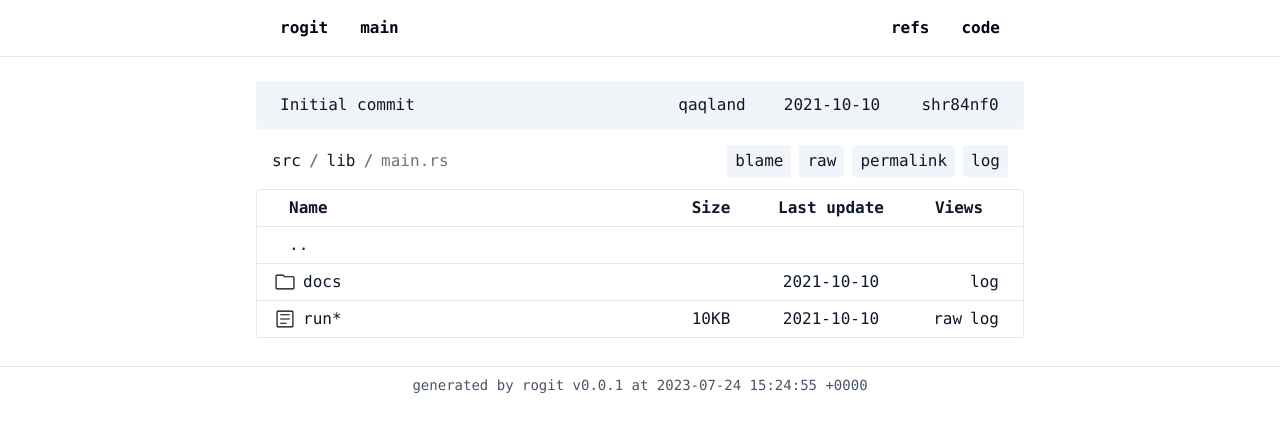
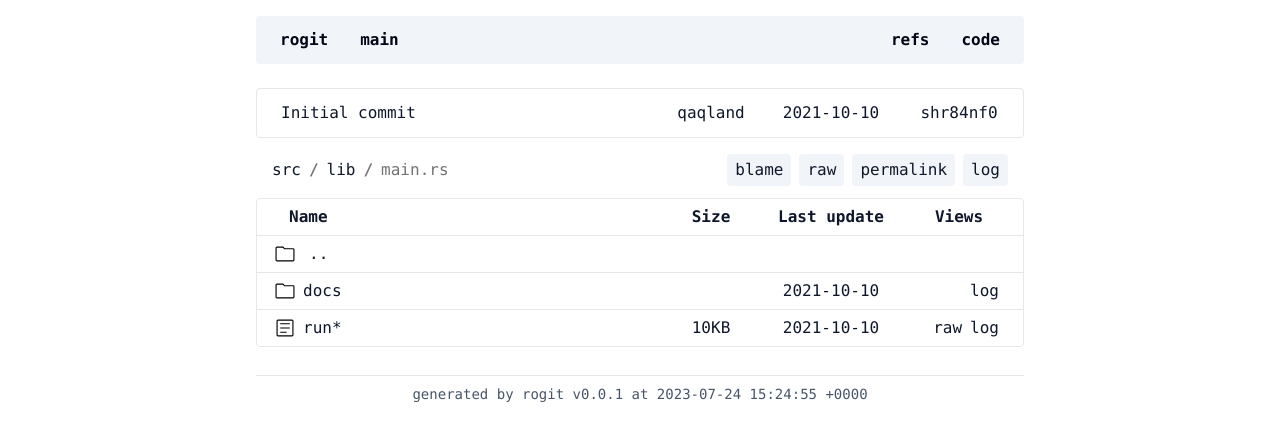
Before and after one commit to qaqland/rogit-page, a website: page index.html in a window 1280 px wide. Drawn offline with nearby package versions, Linux system fonts and the light colour scheme; files that its build step writes are made by us from their sources.

Commit message:
remove hr

```diff
--- a/index.html
+++ b/index.html
@@ -10,7 +10,7 @@
 <body>
 	<div class=" font-mono ">
 		<!-- 标题行 -->
-		<div class="flex justify-between text-slate-950 font-semibold items-center my-4 px-4 container mx-auto max-w-screen-md">
+		<div class="flex justify-between text-slate-950 font-semibold items-center my-4 py-3 px-4 container mx-auto max-w-screen-md bg-slate-100 rounded">
 			<div class="flex items-center space-x-4">
 				<div class="  px-2  ">rogit</div>
 				<div class="  px-2  ">main</div>
@@ -20,9 +20,9 @@
 				<div class="  px-2 ">code</div>
 			</div>
 		</div>
-        <hr class="h-px my-3 bg-gray-200 border-0 dark:bg-gray-700 w-full">
+        <!-- <hr class="h-px my-3 bg-gray-200 border-0 dark:bg-gray-700 w-full"> -->
 		<!-- 最近更新 -->
-		<div class="container mx-auto max-w-screen-md flex justify-between text-slate-900 items-center mt-6 py-3 px-4 bg-slate-100 rounded">
+		<div class="container mx-auto max-w-screen-md flex justify-between text-slate-900 items-center mt-6 py-3 px-4 border rounded ">
 			<div class="flex items-center w-1/2">
 				<div class="px-2 ">Initial commit</div>
 			</div>
@@ -85,7 +85,8 @@
 			</div>
 			<div class="flex justify-between text-slate-900 items-center py-1.5 px-4 hover:bg-slate-50">
 				<div class="flex items-center w-1/2">
-					<div class="px-4">..</div>
+                    <svg class="w-6 h-6" xmlns="http://www.w3.org/2000/svg" viewBox="0 -960 960 960"><path d="M157.694-180.001q-23.529 0-40.611-17.347-17.082-17.346-17.082-40.346v-484.612q0-23 17.082-40.346 17.082-17.347 40.611-17.347h249.459l65.385 65.385h329.768q23 0 40.346 17.347 17.347 17.346 17.347 40.346v419.227q0 23-17.347 40.346-17.346 17.347-40.346 17.347H157.694Zm0-45.384h644.612q5.385 0 8.847-3.462 3.462-3.462 3.462-8.847v-419.227q0-5.385-3.462-8.847-3.462-3.462-8.847-3.462H454.077l-65.385-65.385H157.694q-5.385 0-8.847 3.462-3.462 3.462-3.462 8.847v484.612q0 5.385 3.462 8.847 3.462 3.462 8.847 3.462Zm-12.309 0v-509.23V-225.385Z"/></svg>
+					<div class="px-3">..</div>
 				</div>
 				<div class="flex space-x-4 items-center">
 					<div class="px-2 "></div>
@@ -124,7 +125,7 @@
 				</div>
 			</div>
 		</div>
-        <hr class="h-px mt-7 bg-gray-200 border-0 dark:bg-gray-700 w-full mx-auto">
+        <hr class="h-px mt-7 bg-gray-200 border-0 dark:bg-gray-700 max-w-screen-md mx-auto">
         <div class="flex justify-center text-sm text-slate-600 font-medium items-center py-2 ">
 generated by rogit v0.0.1 at 2023-07-24 15:24:55 +0000
 		</div>
```
